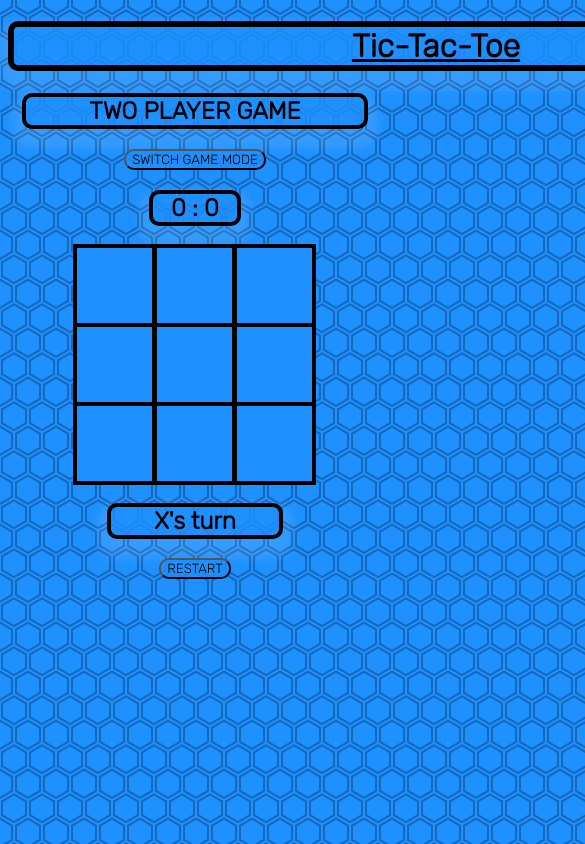
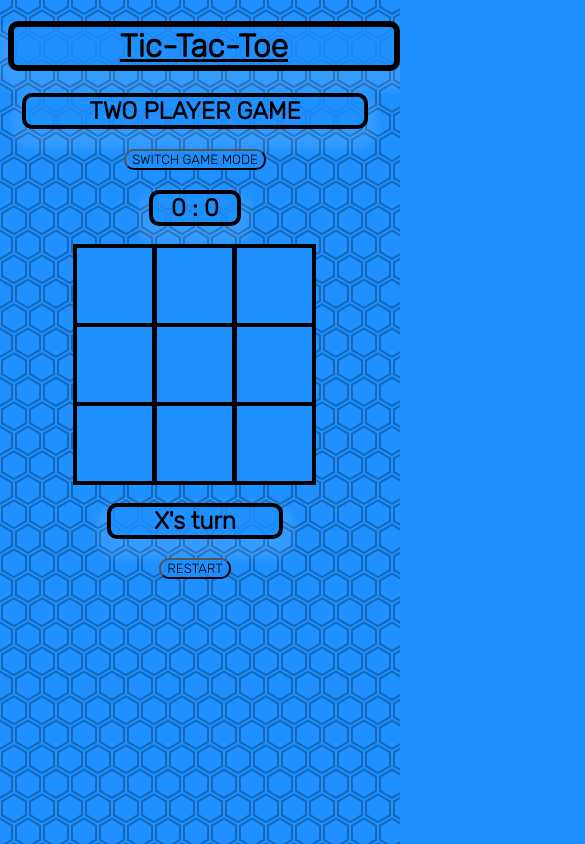
Before and after one commit to ShreyasK06/TicTacToeJS, a plain HTML site: page index.html in a window 390 px wide. Shown: the top 844 px of the page, 585 px wide, since content can reach past the window. Drawn offline with Linux system fonts and the light colour scheme.

Commit message:
Update index.css

```diff
--- a/index.css
+++ b/index.css
@@ -100,3 +100,10 @@ button:hover {
     border: 4px solid black;
     width: 20vh;
 }
+
+
+@media screen and (max-width:600px) {
+    h1 {
+        width: 45vh;
+    }
+}
```
